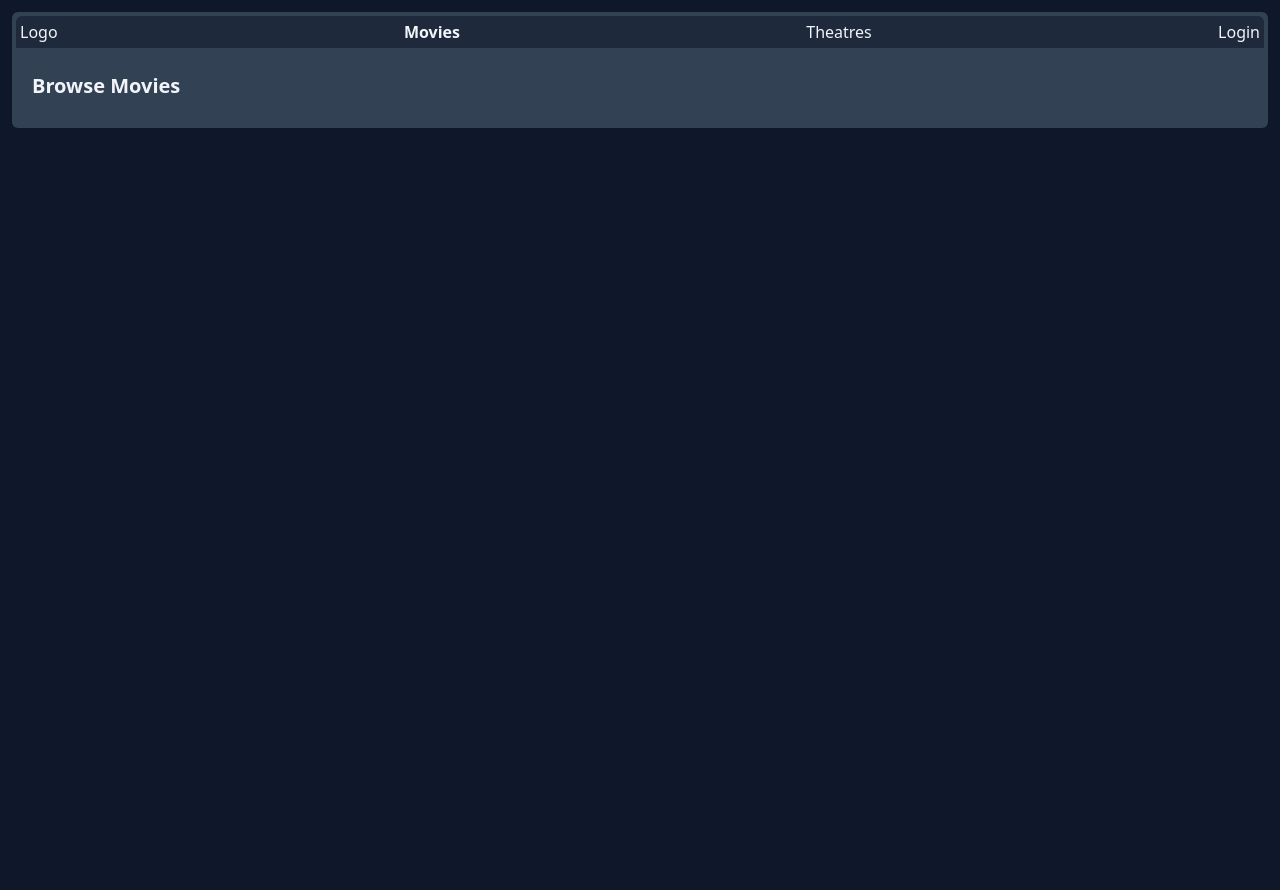
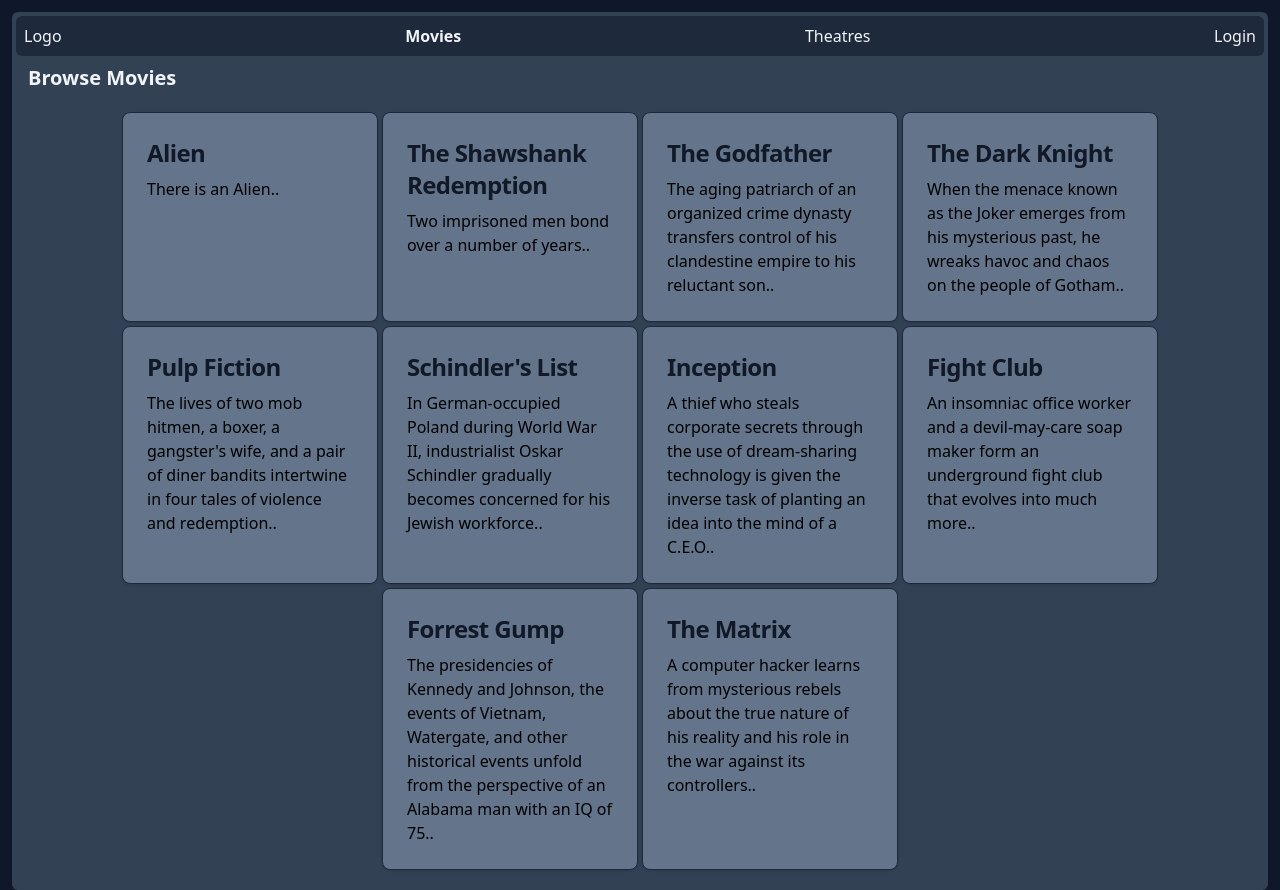
Before and after one commit to AcmePlexApp/acmeplex, a React (Vite) app: page /movies in a window 1280 px wide. Before the commit the page ends 800 px from the top, so only its background shows below. Built offline with nearby package versions, Linux system fonts and the light colour scheme.

Commit message:
Movies Page

```diff
--- a/src/App.jsx
+++ b/src/App.jsx
@@ -15,7 +15,7 @@ function App() {
 			<Route
 				path="/movies"
 				element={
-					<Nav>
+					<Nav title={"Browse Movies"}>
 						<Movies></Movies>
 					</Nav>
 				}
@@ -23,7 +23,7 @@ function App() {
 			<Route
 				path="/movies/:movieId"
 				element={
-					<Nav>
+					<Nav title={"Browse Showtimes for "}>
 						<MovieDetail>
 							Example of &apos;children&apos; prop in App.jsx
 						</MovieDetail>
@@ -33,7 +33,7 @@ function App() {
 			<Route
 				path="/theatres"
 				element={
-					<Nav>
+					<Nav title={"Browse Theatres"}>
 						<Theatres></Theatres>
 					</Nav>
 				}
@@ -49,7 +49,7 @@ function App() {
 			<Route
 				path="/profile"
 				element={
-					<Nav>
+					<Nav title={"Profile"}>
 						<Profile></Profile>
 					</Nav>
 				}
@@ -57,7 +57,7 @@ function App() {
 			<Route
 				path="/login"
 				element={
-					<Nav>
+					<Nav title="Login">
 						<Login />
 					</Nav>
 				}
@@ -65,7 +65,7 @@ function App() {
 			<Route
 				path="*"
 				element={
-					<Nav>
+					<Nav title={"Page Not Found"}>
 						<PageNotFound />
 					</Nav>
 				}
--- a/src/components/Nav.jsx
+++ b/src/components/Nav.jsx
@@ -1,12 +1,15 @@
 import { NavLink, useNavigate } from "react-router-dom";
 import { useAuth } from "../hooks/useAuth";
 
-function Nav({ children }) {
+function Nav(props) {
 	const { isLoggedIn, setIsLoggedIn } = useAuth();
 	const navigate = useNavigate();
 	const handleLogout = () => {
-		setIsLoggedIn(false);
-		navigate("/");
+		const confirm = window.confirm("Are you sure you want to log out?");
+		if (confirm) {
+			setIsLoggedIn(false);
+			navigate("/");
+		}
 	};
 
 	return (
@@ -32,10 +35,15 @@ function Nav({ children }) {
 							<NavLink to="/profile">Profile</NavLink>
 						</li>
 					)}
-					{isLoggedIn && <li onClick={handleLogout}>Logout</li>}
+					{isLoggedIn && (
+						<li onClick={handleLogout} className="hover:cursor-pointer">
+							Logout
+						</li>
+					)}
 				</ul>
 			</nav>
-			<div className="container">{children}</div>
+			<h1>{props?.title}</h1>
+			<div>{props?.children}</div>
 		</>
 	);
 }
--- /dev/null
+++ b/src/contexts/NavContext.jsx
@@ -0,0 +1,15 @@
+import { createContext, useContext, useState } from "react";
+
+const NavContext = createContext();
+
+export const NavProvider = ({ children }) => {
+	const [title, setTitle] = useState("");
+
+	return (
+		<NavContext.Provider value={{ title, setTitle }}>
+			{children}
+		</NavContext.Provider>
+	);
+};
+
+export const useNav = () => useContext(NavContext);
--- a/src/index.css
+++ b/src/index.css
@@ -9,6 +9,9 @@ body {
 	@apply h-full bg-primary-900 text-primary-100 p-1;
 }
 
+nav {
+	@apply sticky top-0 bg-primary-800 rounded-md p-1;
+}
 nav ul {
 	@apply bg-primary-800 rounded-t-md p-1 flex flex-row justify-between;
 }
@@ -23,7 +26,7 @@ div {
 
 /* Text */
 h1 {
-	@apply font-bold text-xl my-2;
+	@apply sticky ml-3 top-10 font-bold text-xl my-2 bg-primary-700;
 }
 
 h2 {
--- a/src/pages/Login.jsx
+++ b/src/pages/Login.jsx
@@ -7,8 +7,6 @@ function Login() {
 
 	return (
 		<div>
-			<h1>Login</h1>
-
 			{!isLoggedIn ? (
 				<button onClick={handleLogin}>Click to Login!</button>
 			) : (
--- /dev/null
+++ b/src/pages/Movie.jsx
@@ -0,0 +1,14 @@
+function Movie({ movie }) {
+	return (
+		<a
+			href="#"
+			className="block w-64 p-6 bg-primary-500 border border-primary-800 rounded-lg shadow hover:bg-primary-100 ">
+			<h5 className="mb-2 text-2xl font-bold tracking-tight text-gray-900 dark:text-white">
+				{movie.title}
+			</h5>
+			<p className="font-normal text-black">{movie.description}.</p>
+		</a>
+	);
+}
+
+export default Movie;
--- a/src/pages/MovieDetail.jsx
+++ b/src/pages/MovieDetail.jsx
@@ -3,7 +3,7 @@ import { useParams } from "react-router-dom";
 function MovieDetail({ children }) {
 	const { movieId } = useParams(); // Extract the "id" parameter from the URL
 	return (
-		<div className="container">
+		<div className="w-full">
 			<h1>Browse Theatres for Movie {movieId}</h1>
 			{children}
 		</div>
--- a/src/pages/Movies.jsx
+++ b/src/pages/Movies.jsx
@@ -1,9 +1,235 @@
-function Movies({ children }) {
+import { useEffect, useState } from "react";
+import Movie from "./Movie";
+
+function sampleMovies() {
+	return {
+		movies: [
+			{
+				id: 1,
+				title: "Alien",
+				description: "There is an Alien.",
+				durationInMinutes: 120,
+				releaseDate: "2020-01-01",
+				theaters: [
+					{
+						id: 1,
+						name: "Theater 1",
+						movie: 1,
+						showtimes: [
+							{ id: 1, timeOfDay: "13:00:00" },
+							{ id: 2, timeOfDay: "16:00:00" },
+							{ id: 3, timeOfDay: "19:00:00" },
+							{ id: 4, timeOfDay: "21:00:00" },
+						],
+					},
+				],
+			},
+			{
+				id: 2,
+				title: "The Shawshank Redemption",
+				description: "Two imprisoned men bond over a number of years.",
+				durationInMinutes: 142,
+				releaseDate: "1994-09-23",
+				theaters: [
+					{
+						id: 2,
+						name: "Theater 2",
+						movie: 2,
+						showtimes: [
+							{ id: 5, timeOfDay: "14:00:00" },
+							{ id: 6, timeOfDay: "17:00:00" },
+							{ id: 7, timeOfDay: "20:00:00" },
+						],
+					},
+				],
+			},
+			{
+				id: 3,
+				title: "The Godfather",
+				description:
+					"The aging patriarch of an organized crime dynasty transfers control of his clandestine empire to his reluctant son.",
+				durationInMinutes: 175,
+				releaseDate: "1972-03-24",
+				theaters: [
+					{
+						id: 3,
+						name: "Theater 3",
+						movie: 3,
+						showtimes: [
+							{ id: 8, timeOfDay: "15:00:00" },
+							{ id: 9, timeOfDay: "18:00:00" },
+							{ id: 10, timeOfDay: "21:00:00" },
+						],
+					},
+				],
+			},
+			{
+				id: 4,
+				title: "The Dark Knight",
+				description:
+					"When the menace known as the Joker emerges from his mysterious past, he wreaks havoc and chaos on the people of Gotham.",
+				durationInMinutes: 152,
+				releaseDate: "2008-07-18",
+				theaters: [
+					{
+						id: 4,
+						name: "Theater 4",
+						movie: 4,
+						showtimes: [
+							{ id: 11, timeOfDay: "12:00:00" },
+							{ id: 12, timeOfDay: "15:00:00" },
+							{ id: 13, timeOfDay: "18:00:00" },
+							{ id: 14, timeOfDay: "21:00:00" },
+						],
+					},
+				],
+			},
+			{
+				id: 5,
+				title: "Pulp Fiction",
+				description:
+					"The lives of two mob hitmen, a boxer, a gangster's wife, and a pair of diner bandits intertwine in four tales of violence and redemption.",
+				durationInMinutes: 154,
+				releaseDate: "1994-10-14",
+				theaters: [
+					{
+						id: 5,
+						name: "Theater 5",
+						movie: 5,
+						showtimes: [
+							{ id: 15, timeOfDay: "13:00:00" },
+							{ id: 16, timeOfDay: "16:00:00" },
+							{ id: 17, timeOfDay: "19:00:00" },
+							{ id: 18, timeOfDay: "22:00:00" },
+						],
+					},
+				],
+			},
+			{
+				id: 6,
+				title: "Schindler's List",
+				description:
+					"In German-occupied Poland during World War II, industrialist Oskar Schindler gradually becomes concerned for his Jewish workforce.",
+				durationInMinutes: 195,
+				releaseDate: "1993-12-15",
+				theaters: [
+					{
+						id: 6,
+						name: "Theater 6",
+						movie: 6,
+						showtimes: [
+							{ id: 19, timeOfDay: "14:00:00" },
+							{ id: 20, timeOfDay: "17:00:00" },
+							{ id: 21, timeOfDay: "20:00:00" },
+						],
+					},
+				],
+			},
+			{
+				id: 7,
+				title: "Inception",
+				description:
+					"A thief who steals corporate secrets through the use of dream-sharing technology is given the inverse task of planting an idea into the mind of a C.E.O.",
+				durationInMinutes: 148,
+				releaseDate: "2010-07-16",
+				theaters: [
+					{
+						id: 7,
+						name: "Theater 7",
+						movie: 7,
+						showtimes: [
+							{ id: 22, timeOfDay: "13:00:00" },
+							{ id: 23, timeOfDay: "16:00:00" },
+							{ id: 24, timeOfDay: "19:00:00" },
+							{ id: 25, timeOfDay: "22:00:00" },
+						],
+					},
+				],
+			},
+			{
+				id: 8,
+				title: "Fight Club",
+				description:
+					"An insomniac office worker and a devil-may-care soap maker form an underground fight club that evolves into much more.",
+				durationInMinutes: 139,
+				releaseDate: "1999-10-15",
+				theaters: [
+					{
+						id: 8,
+						name: "Theater 8",
+						movie: 8,
+						showtimes: [
+							{ id: 26, timeOfDay: "14:00:00" },
+							{ id: 27, timeOfDay: "17:00:00" },
+							{ id: 28, timeOfDay: "20:00:00" },
+						],
+					},
+				],
+			},
+			{
+				id: 9,
+				title: "Forrest Gump",
+				description:
+					"The presidencies of Kennedy and Johnson, the events of Vietnam, Watergate, and other historical events unfold from the perspective of an Alabama man with an IQ of 75.",
+				durationInMinutes: 142,
+				releaseDate: "1994-07-06",
+				theaters: [
+					{
+						id: 9,
+						name: "Theater 9",
+						movie: 9,
+						showtimes: [
+							{ id: 29, timeOfDay: "13:00:00" },
+							{ id: 30, timeOfDay: "16:00:00" },
+							{ id: 31, timeOfDay: "19:00:00" },
+							{ id: 32, timeOfDay: "22:00:00" },
+						],
+					},
+				],
+			},
+			{
+				id: 10,
+				title: "The Matrix",
+				description:
+					"A computer hacker learns from mysterious rebels about the true nature of his reality and his role in the war against its controllers.",
+				durationInMinutes: 136,
+				releaseDate: "1999-03-31",
+				theaters: [
+					{
+						id: 10,
+						name: "Theater 10",
+						movie: 10,
+						showtimes: [
+							{ id: 33, timeOfDay: "12:00:00" },
+							{ id: 34, timeOfDay: "15:00:00" },
+							{ id: 35, timeOfDay: "18:00:00" },
+							{ id: 36, timeOfDay: "21:00:00" },
+						],
+					},
+				],
+			},
+		],
+	};
+}
+
+function getMovies() {
+	return sampleMovies().movies;
+}
+
+function Movies() {
+	const [movies, setMovies] = useState([]);
+	useEffect(() => {
+		setMovies(getMovies());
+	}, []);
 	return (
-		<div>
-			<h1>Browse Movies</h1>
-			{children}
-		</div>
+		<>
+			{/* <h1>Browse Movies</h1> */}
+			<div className="flex flex-wrap flex-center justify-center gap-1">
+				{movies.map((movie) => {
+					return <Movie key={movie.id} movie={movie} />;
+				})}
+			</div>
+		</>
 	);
 }
 
--- a/src/pages/Profile.jsx
+++ b/src/pages/Profile.jsx
@@ -1,10 +1,5 @@
 function Profile({ children }) {
-	return (
-		<div>
-			<h1>Profile</h1>
-			{children}
-		</div>
-	);
+	return <div>{children}</div>;
 }
 
 export default Profile;
--- a/src/pages/Theatres.jsx
+++ b/src/pages/Theatres.jsx
@@ -1,10 +1,5 @@
 function theatres({ children }) {
-	return (
-		<div>
-			<h1>Browse Theatres</h1>
-			{children}
-		</div>
-	);
+	return <div>{children}</div>;
 }
 
 export default theatres;
```
